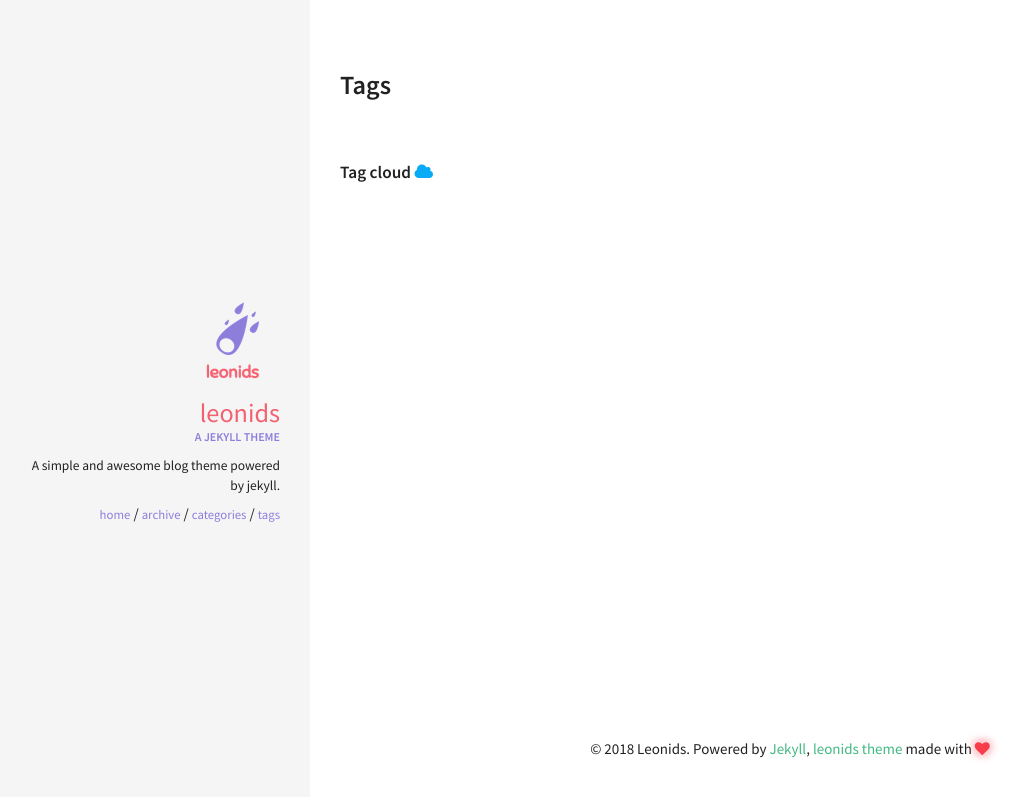
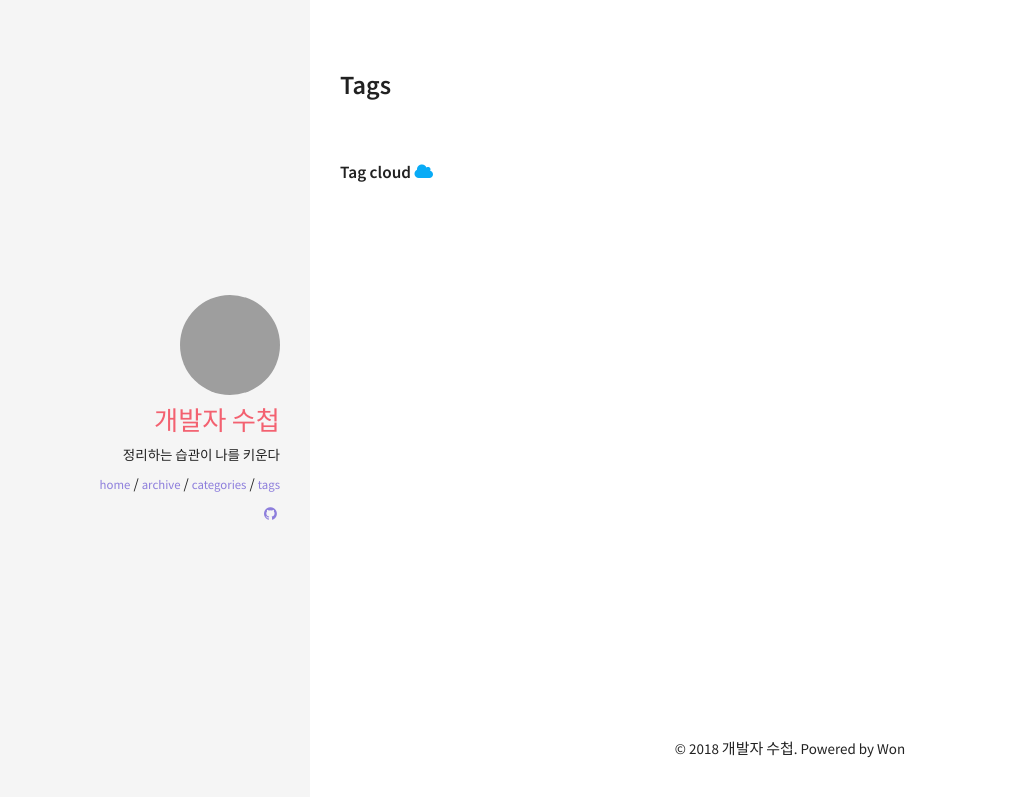
Before and after one commit to jeweltot/jeweltot.github.io, a Jekyll site: the page built from tags.html, in a window 1280 px wide. Shown: the top 797 px of the page, without its empty margins (10-1036 px from the left). Built offline with Jekyll 4.4.1, drawn with Linux system fonts in a browser that asks for light colours.

Commit message:
- icon 및 footer 수정

```diff
--- a/_config.yml
+++ b/_config.yml
@@ -3,9 +3,9 @@
 # Site wide configuration
 ####################################
 #
-title: Leonids
+title: 개발자 수첩
 email:
-description: A simple and awesome blog theme powered by jekyll.
+description: 정리하는 습관이 나를 키운다
 url: # the base hostname & protocol for your site
 
 
@@ -33,10 +33,10 @@ kramdown:
 ####################################
 #
 owner:
-  name: Leonids
-  avatar: leonids-logo.png
-  job: "A jekyll theme"
-  bio: "A simple and awesome blog theme powered by jekyll."
+  name: 개발자 수첩
+  avatar: won.png
+  #job: "A jekyll theme"
+  bio: 정리하는 습관이 나를 키운다
   email:
   disqus-shortname:
   twitter: #username
@@ -48,7 +48,7 @@ owner:
     ad-client:
     ad-slot:
   bing-verify:
-  github: #username
+  github: "jeweltot"
   gitlab: #username
   stackoverflow: #123456/username   from a "http://stackoverflow.com/users/123456/username" link
   linkedin: #username
--- a/_includes/footer.html
+++ b/_includes/footer.html
@@ -1,3 +1,3 @@
 <footer>
-  &copy; {{ site.time | date: '%Y' }} {{ site.owner.name }}. Powered by <a href="http://jekyllrb.com/">Jekyll</a>, <a href="http://github.com/renyuanz/leonids/">leonids theme</a> made with <i class="fa fa-heart heart-icon"></i>
+  &copy; {{ site.time | date: '%Y' }} {{ site.owner.name }}. Powered by Won
 </footer>
```
Also changed, not shown: favicon.ico, favicon.png, img/avatar.jpg (deleted).
